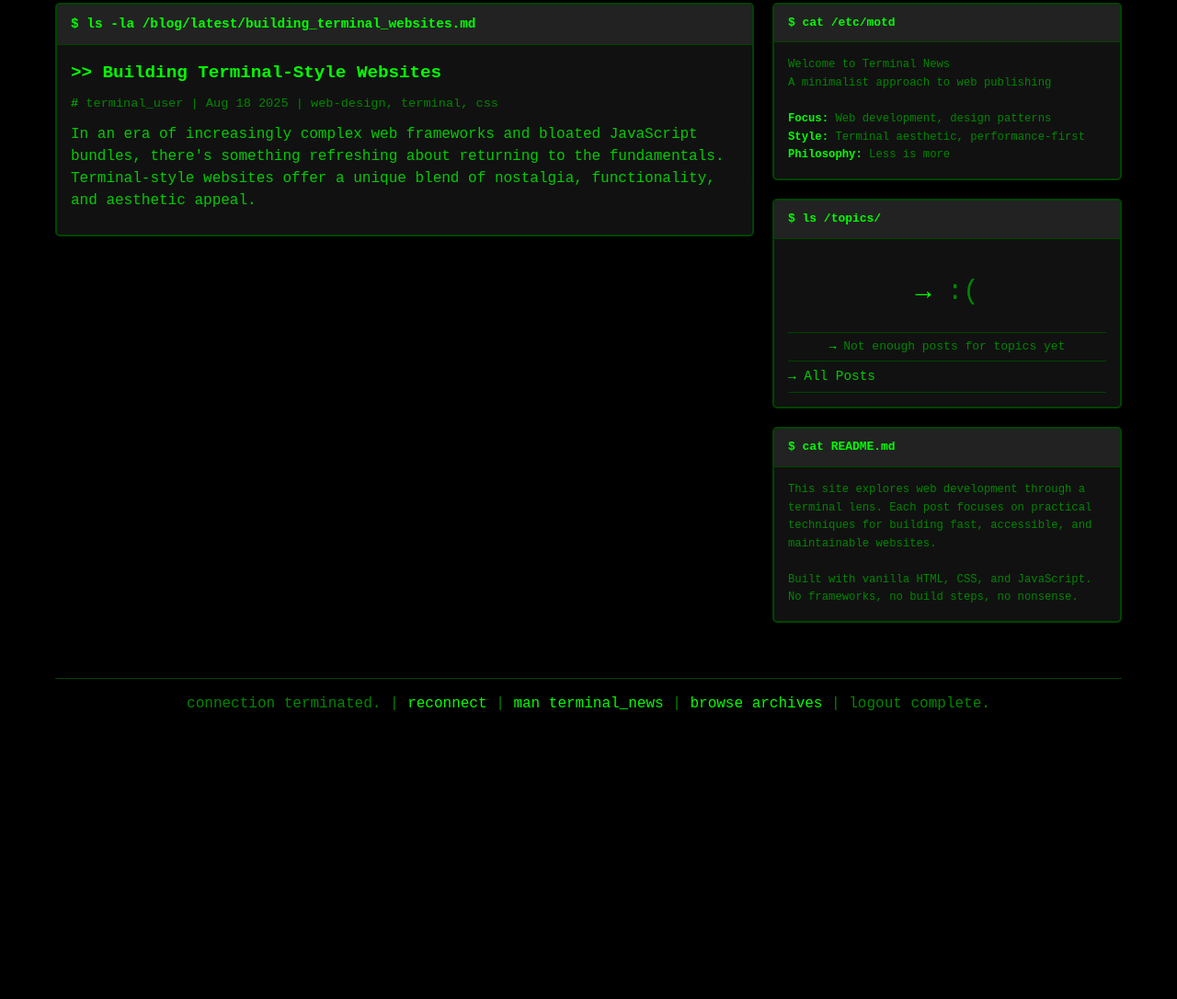
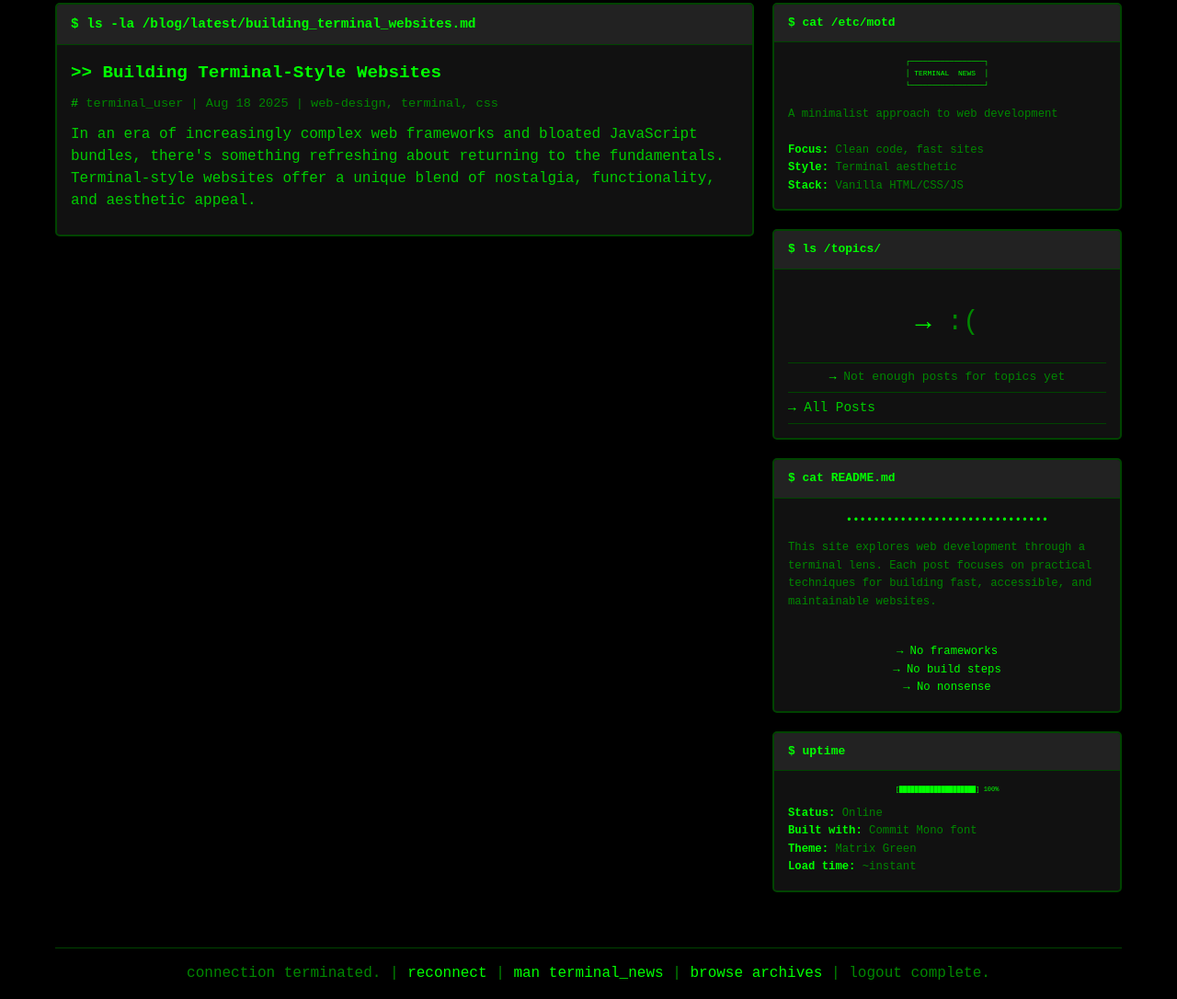
Before and after one commit to CaptainLazarus/terminal-aesthetic, a plain HTML site: page index.html in a window 1280 px wide. Shown: the part 281-1367 px from the top of the page at 92% size. Before the commit the page ends 1075 px from the top, so only its background shows below. Drawn offline with Linux system fonts and the light colour scheme; a small style sheet from the web is missing.

Commit message:
[CL] Added ascii

```diff
--- a/index.html
+++ b/index.html
@@ -63,11 +63,15 @@
                     <div class="terminal-header">cat /etc/motd</div>
                     <div class="terminal-content">
                         <div class="status-line">
-                            Welcome to Terminal News<br>
-                            A minimalist approach to web publishing<br><br>
-                            <strong style="color: var(--text-primary);">Focus:</strong> Web development, design patterns<br>
-                            <strong style="color: var(--text-primary);">Style:</strong> Terminal aesthetic, performance-first<br>
-                            <strong style="color: var(--text-primary);">Philosophy:</strong> Less is more
+                            <div style="text-align: center; margin-bottom: 15px;">
+                                <pre style="color: var(--accent); font-size: 0.8em; margin: 0;">┌─────────────────┐
+│ TERMINAL  NEWS  │
+└─────────────────┘</pre>
+                            </div>
+                            A minimalist approach to web development<br><br>
+                            <strong style="color: var(--text-primary);">Focus:</strong> Clean code, fast sites<br>
+                            <strong style="color: var(--text-primary);">Style:</strong> Terminal aesthetic<br>
+                            <strong style="color: var(--text-primary);">Stack:</strong> Vanilla HTML/CSS/JS
                         </div>
                     </div>
                 </div>
@@ -85,11 +89,32 @@
                     <div class="terminal-header">cat README.md</div>
                     <div class="terminal-content">
                         <div class="status-line" style="font-size: 0.85em;">
+                            <div style="text-align: center; margin-bottom: 10px;">
+                                <span style="color: var(--accent);">••••••••••••••••••••••••••••••</span>
+                            </div>
                             This site explores web development through a terminal lens.
                             Each post focuses on practical techniques for building
                             fast, accessible, and maintainable websites.<br><br>
-                            Built with vanilla HTML, CSS, and JavaScript.
-                            No frameworks, no build steps, no nonsense.
+                            <div style="text-align: center; margin-top: 15px;">
+                                <span style="color: var(--accent);">→ No frameworks</span><br>
+                                <span style="color: var(--accent);">→ No build steps</span><br>
+                                <span style="color: var(--accent);">→ No nonsense</span>
+                            </div>
+                        </div>
+                    </div>
+                </div>
+
+                <div class="terminal-window">
+                    <div class="terminal-header">uptime</div>
+                    <div class="terminal-content">
+                        <div class="status-line">
+                            <div style="text-align: center; margin-bottom: 10px;">
+                                <pre style="color: var(--accent); font-size: 0.7em; margin: 0;">[████████████████████] 100%</pre>
+                            </div>
+                            <strong style="color: var(--text-primary);">Status:</strong> Online<br>
+                            <strong style="color: var(--text-primary);">Built with:</strong> Commit Mono font<br>
+                            <strong style="color: var(--text-primary);">Theme:</strong> <span id="currentTheme">Matrix Green</span><br>
+                            <strong style="color: var(--text-primary);">Load time:</strong> ~instant
                         </div>
                     </div>
                 </div>
--- a/js/shared.js
+++ b/js/shared.js
@@ -92,6 +92,30 @@ function loadTopicsList() {
 
 // ===== THEME PERSISTENCE =====
 
+const themeNames = {
+    'matrix': 'Matrix Green',
+    'amber': 'Amber Terminal',
+    'cyan': 'Cyan Blue',
+    'purple': 'Purple Haze',
+    'retro': 'Retro Orange',
+    'paper': 'Paper White',
+    'hacker': 'Hacker Green',
+    'ocean': 'Ocean Blue',
+    'fire': 'Fire Red'
+};
+
+function updateThemeDisplay() {
+    const themeDisplay = document.getElementById('currentTheme');
+    if (!themeDisplay) return;
+
+    const pageType = getPageType();
+    const currentScheme = localStorage.getItem(`terminal-color-scheme-${pageType}`) ||
+                         localStorage.getItem('terminal-color-scheme') ||
+                         'matrix';
+
+    themeDisplay.textContent = themeNames[currentScheme] || 'Matrix Green';
+}
+
 function getPageType() {
     const path = window.location.pathname;
     if (path.includes('blog.html')) return 'blog';
@@ -128,6 +152,9 @@ function setScheme(scheme) {
     if (switcher) {
         switcher.classList.add('hidden');
     }
+
+    // Update theme display
+    updateThemeDisplay();
 }
 
 function toggleSwitcher() {
@@ -294,6 +321,7 @@ document.addEventListener('DOMContentLoaded', function() {
     // Load latest posts and topics on main page
     loadLatestPosts();
     loadTopicsList();
+    updateThemeDisplay();
 
     // Only show help on main page
     if (window.location.pathname.endsWith('index.html') ||
```
